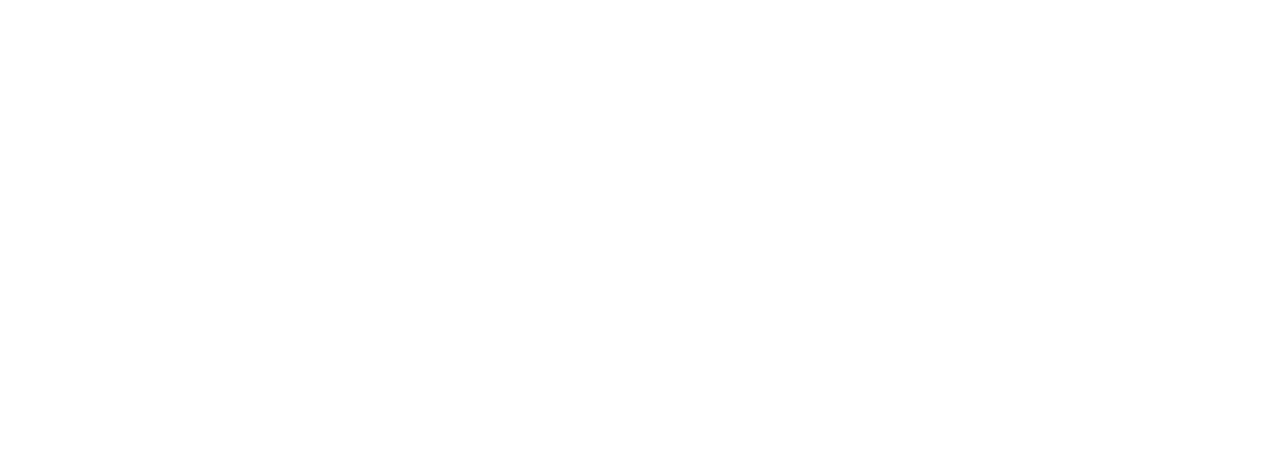
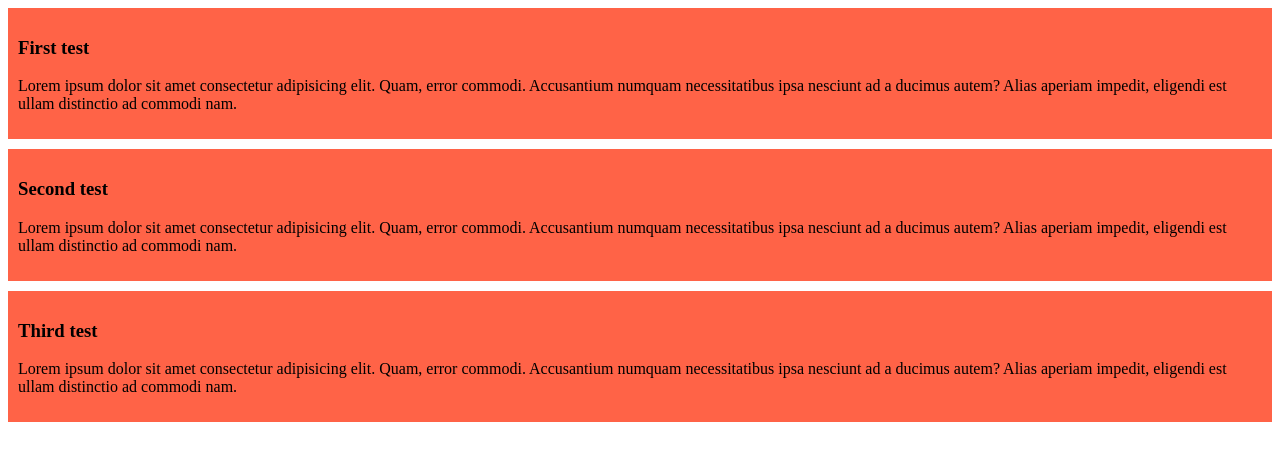
Before and after one commit to habibulalam/my-first-github-repo, a plain HTML site: page index.html in a window 1280 px wide. Drawn offline with Linux system fonts and the light colour scheme.

Commit message:
added color and style

```diff
--- a/index.html
+++ b/index.html
@@ -4,8 +4,23 @@
     <meta charset="UTF-8">
     <meta name="viewport" content="width=device-width, initial-scale=1.0">
     <title>My first ever github</title>
+
+    <link rel="stylesheet" href="style/style.css">
+
 </head>
 <body>
+    <div>
+        <h3>First test</h3>
+        <p>Lorem ipsum dolor sit amet consectetur adipisicing elit. Quam, error commodi. Accusantium numquam necessitatibus ipsa nesciunt ad a ducimus autem? Alias aperiam impedit, eligendi est ullam distinctio ad commodi nam.</p>
+    </div>
+    <div>
+        <h3>Second test</h3>
+        <p>Lorem ipsum dolor sit amet consectetur adipisicing elit. Quam, error commodi. Accusantium numquam necessitatibus ipsa nesciunt ad a ducimus autem? Alias aperiam impedit, eligendi est ullam distinctio ad commodi nam.</p>
+    </div>
+    <div>
+        <h3>Third test</h3>
+        <p>Lorem ipsum dolor sit amet consectetur adipisicing elit. Quam, error commodi. Accusantium numquam necessitatibus ipsa nesciunt ad a ducimus autem? Alias aperiam impedit, eligendi est ullam distinctio ad commodi nam.</p>
+    </div>
 
 </body>
 </html>
--- /dev/null
+++ b/style/style.css
@@ -0,0 +1,5 @@
+div{
+    background-color: tomato;
+    margin-bottom:  10px;
+    padding: 10px;
+}
```
